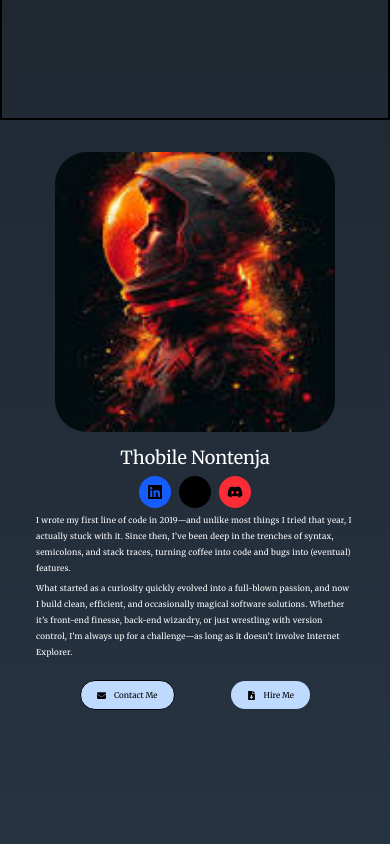
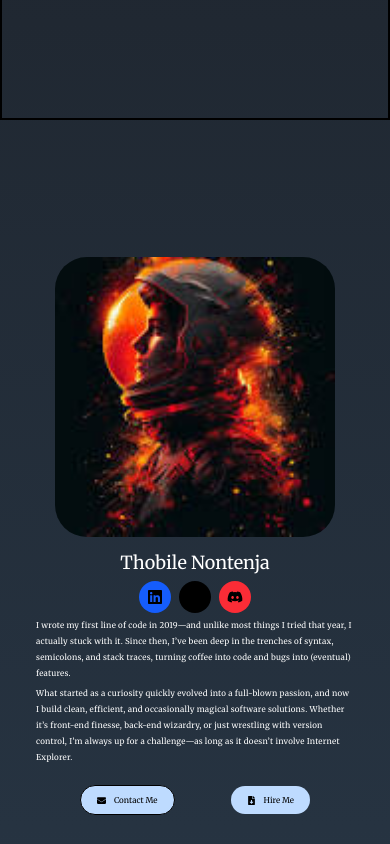
Before and after one commit to Supa-Thobile2/portfolio-melsoft2, a React (Vite) app: page / in a window 390 px wide. Shown: the part 780-1624 px from the top of the page. Built offline with nearby package versions, Linux system fonts and the light colour scheme; a web font is replaced by a local one.

Commit message:
updated project

```diff
--- a/src/components/about/About.jsx
+++ b/src/components/about/About.jsx
@@ -10,7 +10,7 @@ function About() {
   return (
 
     <>
-       <div className='rounded-3xl w-[100vw] h-[100vh] md:flex justify-center items-center p-8 '>
+       <div className='rounded-3xl flex justify-center items-center flex-col h-[100vh] p-8 md:flex-row'>
 
             <img src={Image} alt="astranaut"  className='w-70 mx-auto rounded-4xl object-contain mb-2' />
 
```
